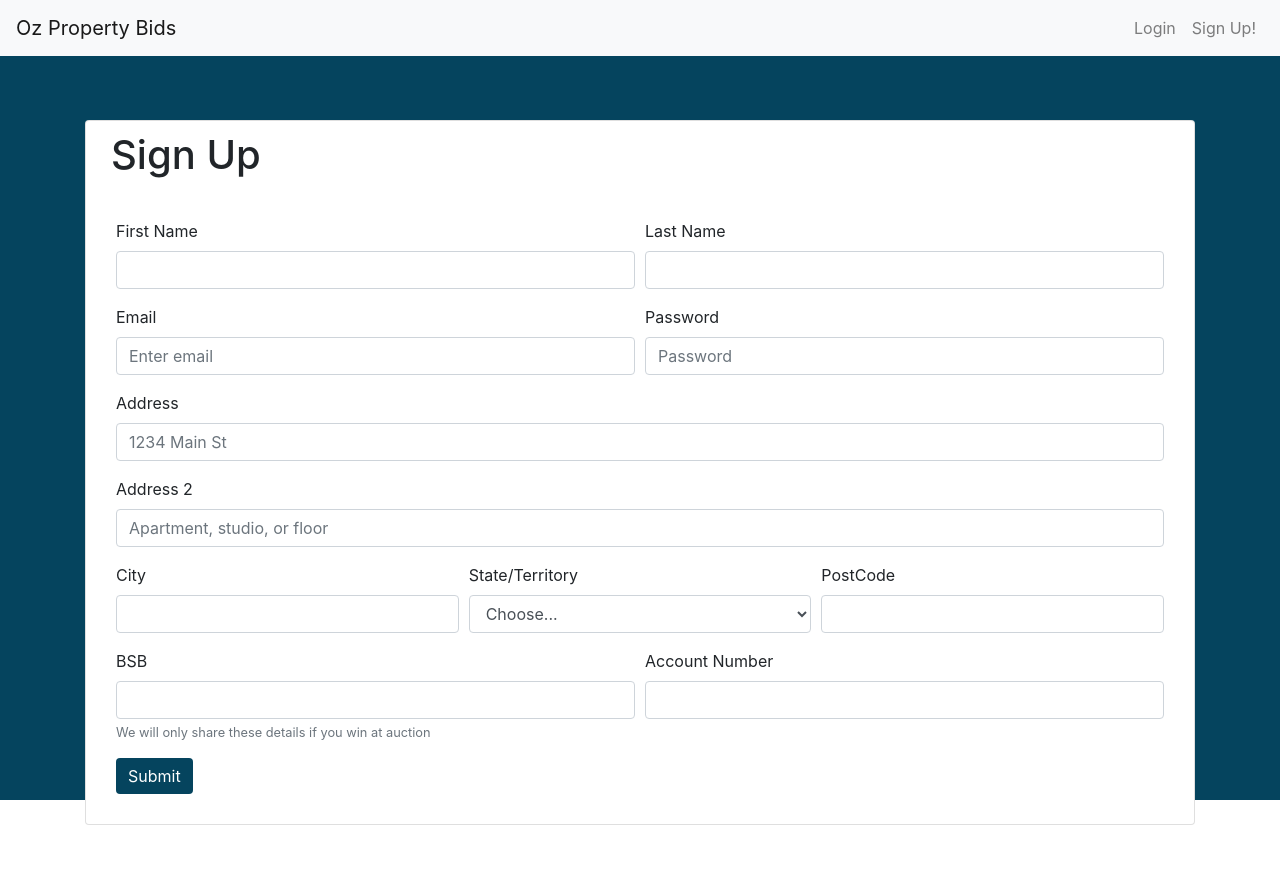
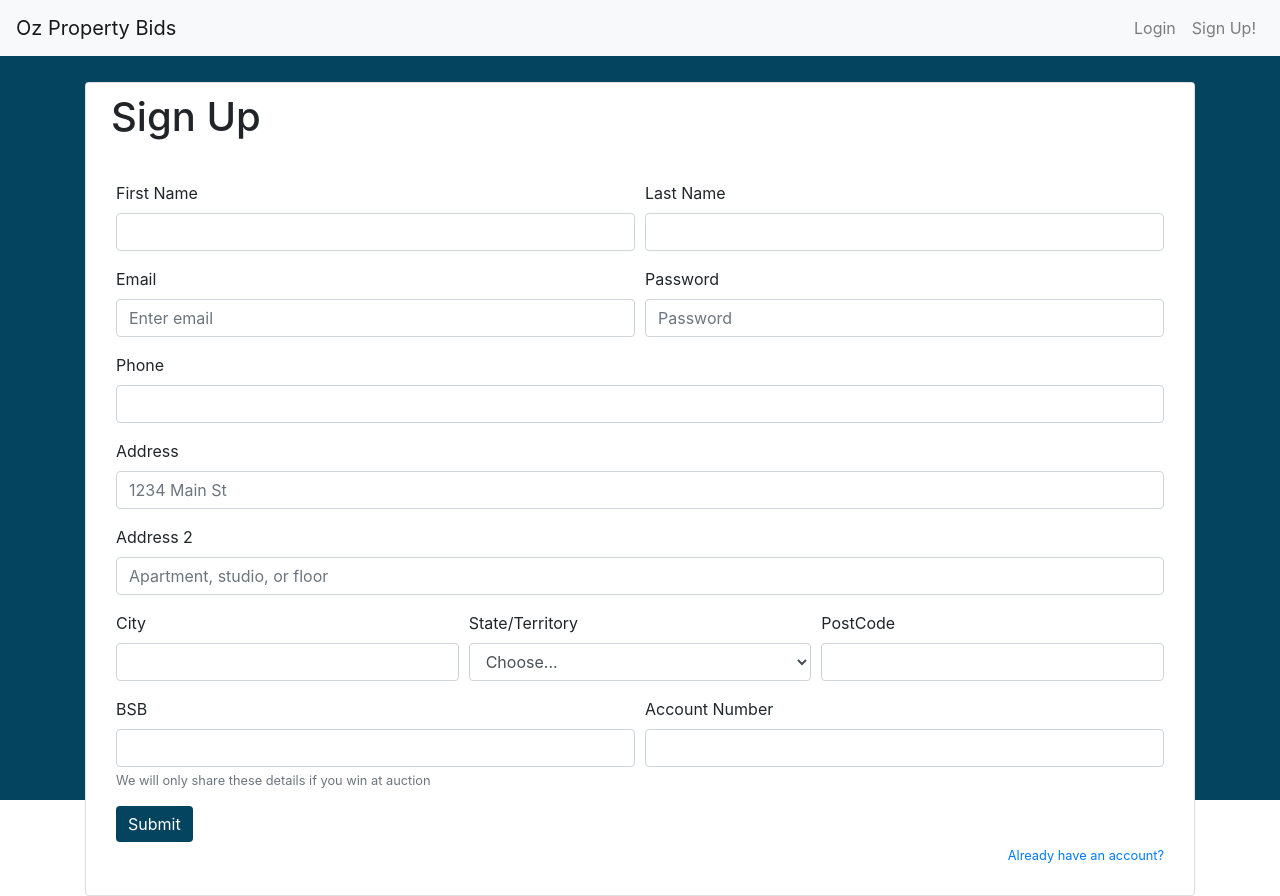
Before and after one commit to n3ih7/Oz-Property-Bids, a React (Create React App) app in the folder front-end/: page /signup in a window 1280 px wide. Before the commit the page ends 825 px from the top, so only its background shows below. Built offline with nearby package versions, Linux system fonts and the light colour scheme.

Commit message:
push before meeting

```diff
--- a/front-end/src/pages/Login.js
+++ b/front-end/src/pages/Login.js
@@ -60,9 +60,24 @@ class Login extends Component{
                             <Button style={{background : "#05445E", border: "#05445E"}} type="submit" onClick = {this.handleSubmit} >
                                 Submit
                             </Button>
+                            <Form.Text className="text-muted" style={{textAlign:"right"}}>
+                                <a href="/">Forgot your password?</a>
+                            </Form.Text>
                         </Form>
                     </Card.Body>
                 </Card>
+                <br/>
+                <Row className="justify-content-md-center">
+                    <Card className="text-center" style={{width:"290px", height:"50px"}}>
+                        <Card.Body>
+                            <Card.Subtitle className="mb-2 text-muted">
+                                <a>Not a member?</a>
+                                <a style={{paddingLeft:"30px"}}> </a>
+                                <Card.Link href="http://localhost:3000/signup">Sign Up!</Card.Link>
+                            </Card.Subtitle>
+                        </Card.Body>
+                    </Card>
+                </Row>
             </Col>
             );
         }
--- a/front-end/src/pages/Results.js
+++ b/front-end/src/pages/Results.js
@@ -12,13 +12,17 @@ class Results extends Component{
         console.log(this.props.results.result);
     }
 
+    searchBar(){
+
+    }
+
+
     pageContent(){
-
         if(this.state.results){
             return(
                 this.state.properties.map(property =>(
                     <>
-                    <ResultCard streetAddress={property.streetAddress} postcode={property.postcode} introTitle = {property.introTitle} image={(property.image.substring(2,property.image.length-1))}/>
+                    <ResultCard streetAddress={property.streetAddress} postcode={property.postcode} introTitle = {property.introTitle} image={property.image ? property.image.substring(2,property.image.length-1) : ' '}/>
                     <br/>
                     </>
                 ))
--- a/front-end/src/pages/SignUp.css
+++ b/front-end/src/pages/SignUp.css
@@ -1,3 +1,3 @@
 .pageContent{
-    margin-top: 5%;
+    margin-top: 2%;
 }
--- a/front-end/src/pages/SignUp.js
+++ b/front-end/src/pages/SignUp.js
@@ -26,6 +26,7 @@ class SignUp extends Component{
         this.postCode = React.createRef();
         this.bsb = React.createRef();
         this.accountNumber = React.createRef();
+        this.phone = React.createRef();
 
         this.cookies = this.props.cookies;
 
@@ -81,6 +82,11 @@ class SignUp extends Component{
                             </Form.Group>
                         </Form.Row>
 
+                        <Form.Group controlId="formPhone">
+                            <Form.Label>Phone</Form.Label>
+                            <Form.Control placeholder="" ref={this.phone} />
+                        </Form.Group>
+
                         <Form.Group controlId="formGridAddress1">
                             <Form.Label>Address</Form.Label>
                             <Form.Control placeholder="1234 Main St" ref={this.address1} />
@@ -124,7 +130,7 @@ class SignUp extends Component{
                             <Form.Control placeholder="" ref={this.bsb} />
                             <Form.Text className="text-muted">
                                 We will only share these details if you win at auction
-                                </Form.Text>
+                            </Form.Text>
                             </Form.Group>
 
                             <Form.Group as={Col} controlId="formGridPassword" ref={this.accountNumber}>
@@ -137,6 +143,10 @@ class SignUp extends Component{
                         <Button style={{background : "#05445E", border: "#05445E"}} type="submit" onClick = {this.handleSubmit}>
                             Submit
                         </Button>
+
+                        <Form.Text className="text-muted" style={{textAlign:"right"}}>
+                                <a href="/login">Already have an account?</a>
+                        </Form.Text>
                     </Form>
                 </Card.Body>
                 </Card>
```
